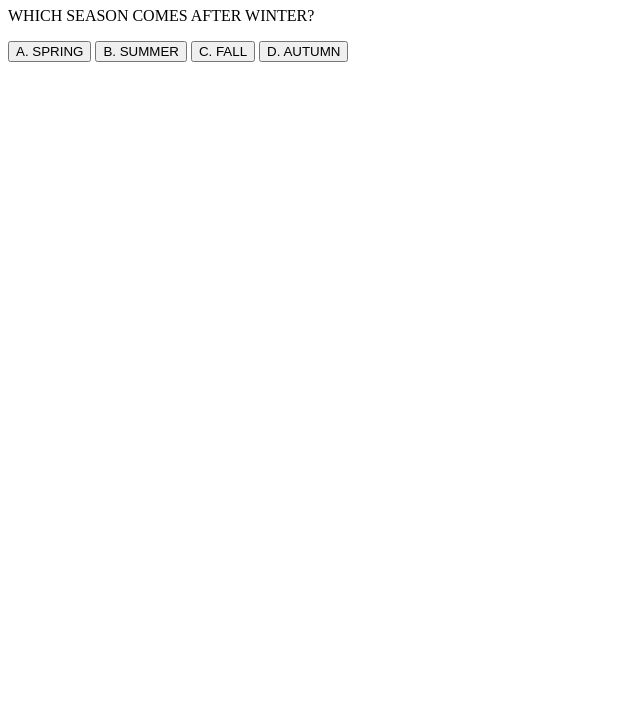
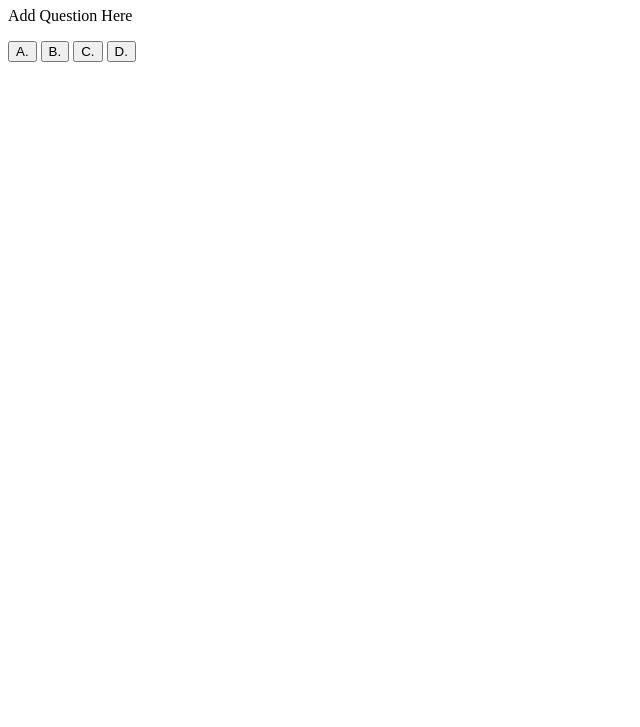
Before and after one commit to OBSERVA-0/quiz-app-355, a website: page public/quiz.html in a window 1280 px wide. Shown: the part 73-800 px from the top of the page, without its empty margins (0-640 px from the left). Drawn offline with Linux system fonts and the light colour scheme.

Commit message:
updated quiz html

```diff
--- a/public/quiz.html
+++ b/public/quiz.html
@@ -9,12 +9,12 @@
     <div class="container">
         <h1>MULTIPLE CHOICE</h1>
         <div class="question-box">
-            <p>WHICH SEASON COMES AFTER WINTER?</p>
+            <p>Add Question Here</p>
             <div class="options">
-                <button class="option">A. SPRING</button>
-                <button class="option">B. SUMMER</button>
-                <button class="option">C. FALL</button>
-                <button class="option">D. AUTUMN</button>
+                <button class="option">A. </button>
+                <button class="option">B. </button>
+                <button class="option">C. </button>
+                <button class="option">D. </button>
             </div>
         </div>
     </div>
```
